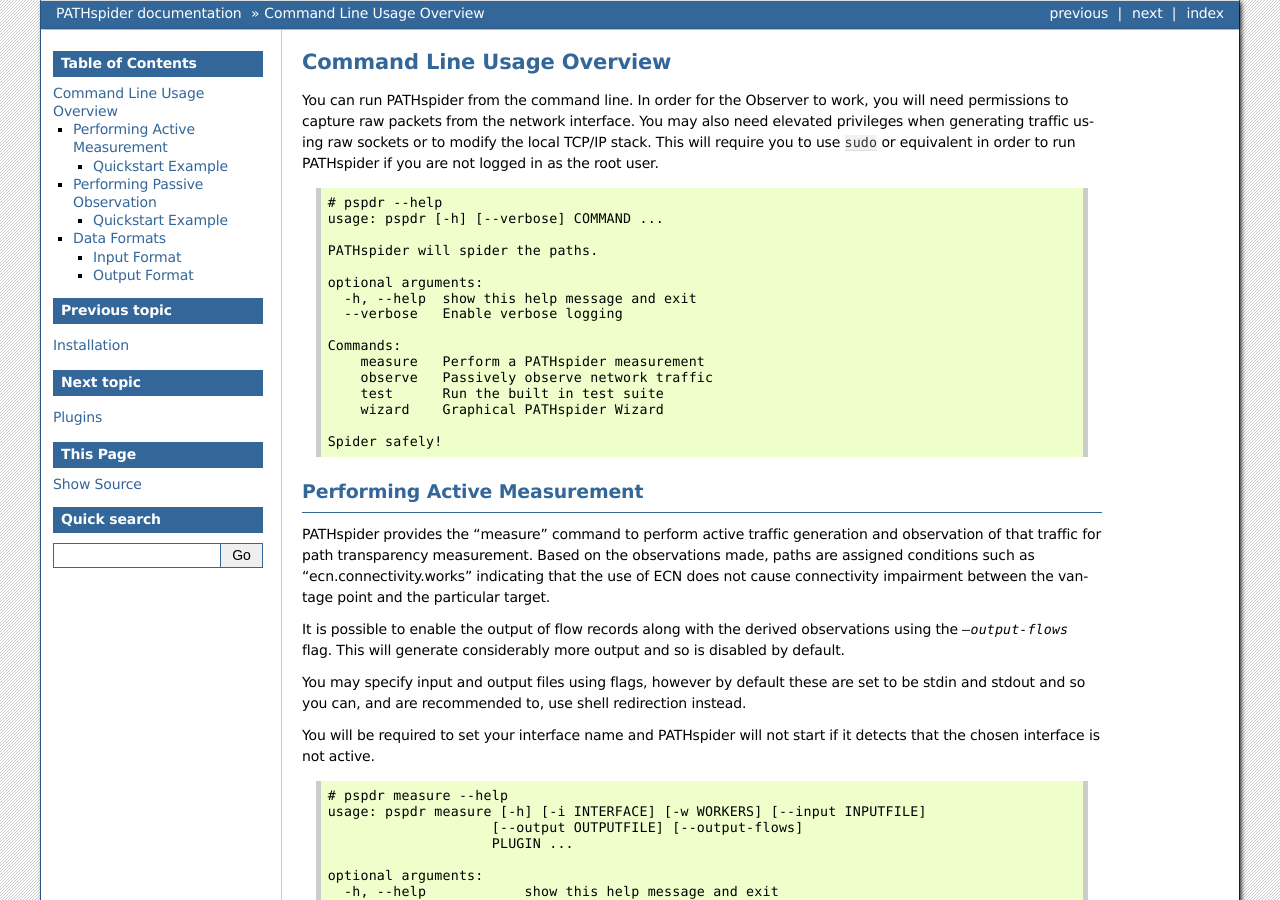
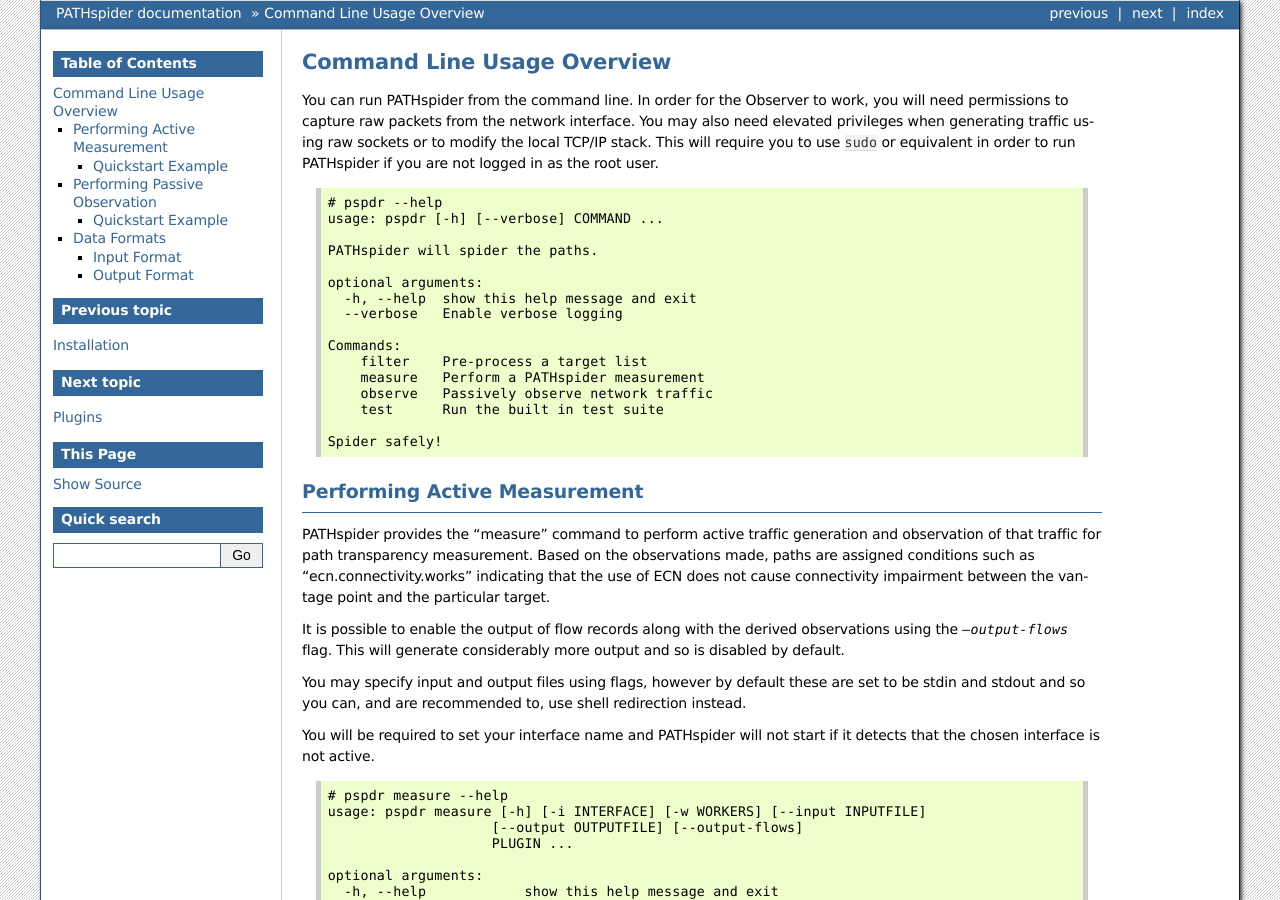
Before and after one commit to mami-project/pathspider, a Sphinx documentation site: the page built from doc/using.rst, in a window 1280 px wide and 900 px high. Built offline with Sphinx 7.4.7, drawn with Linux system fonts in a browser that asks for light colours; the version number could not be read and is left out.

Commit message:
doc: Remove wizard references, add filter

```diff
--- a/doc/using.rst
+++ b/doc/using.rst
@@ -20,10 +20,10 @@
    --verbose   Enable verbose logging
 
  Commands:
+     filter    Pre-process a target list
      measure   Perform a PATHspider measurement
      observe   Passively observe network traffic
      test      Run the built in test suite
-     wizard    Graphical PATHspider Wizard
 
  Spider safely!
 
```
